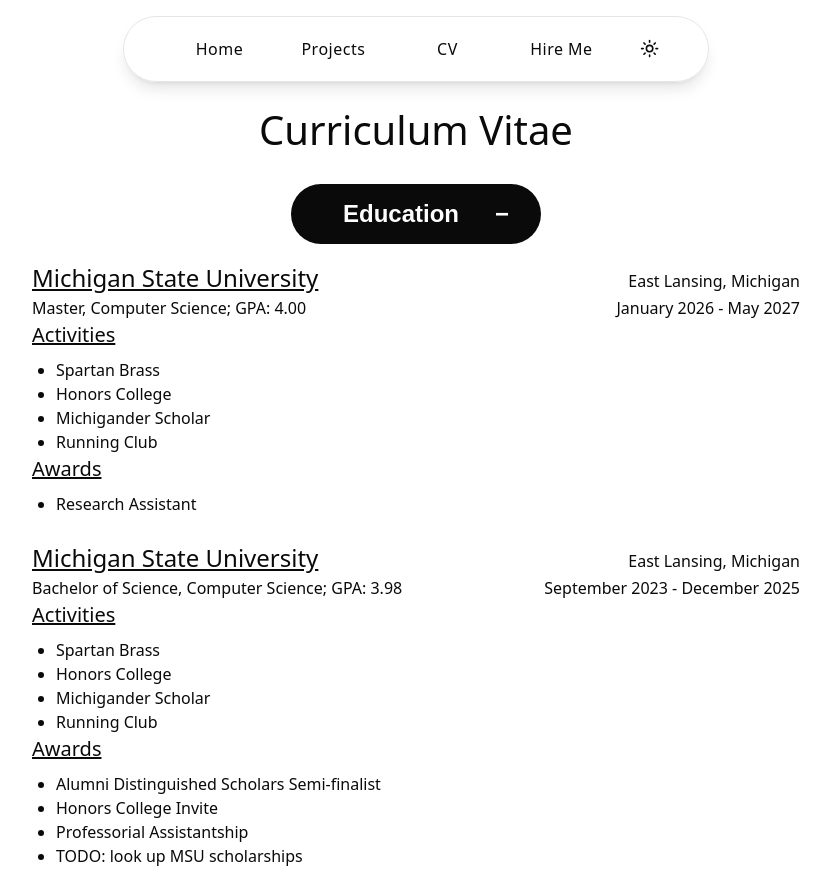
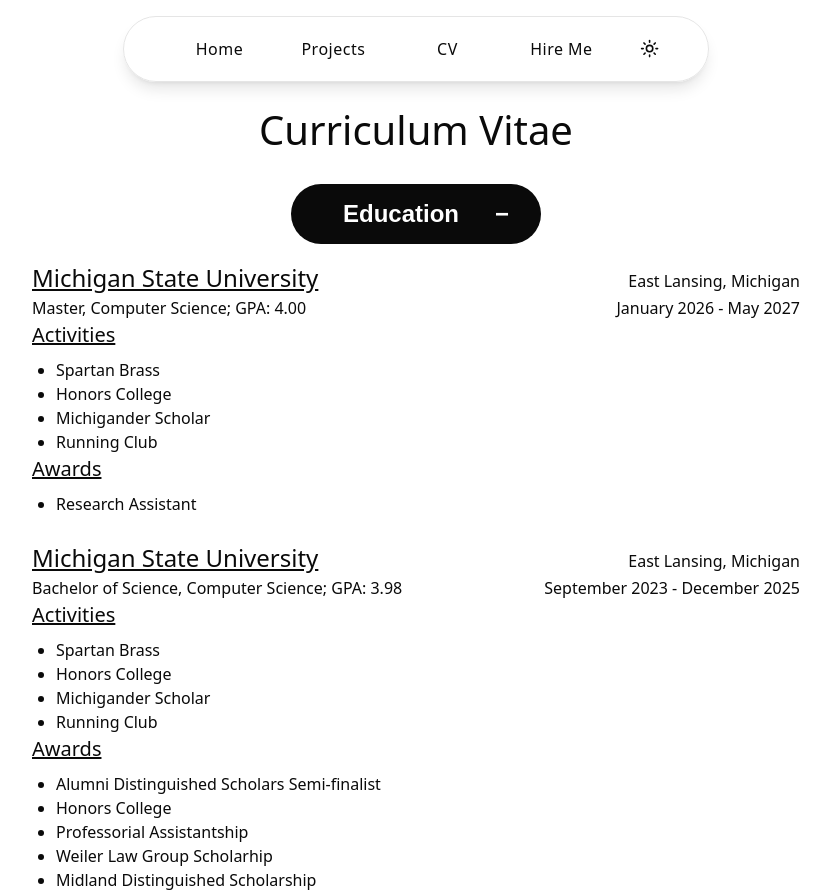
Before and after one commit to qfransen/qfransen.github.io, a Next.js app: page /cv in a window 1280 px wide. Shown: the top 896 px of the page, without its empty margins (224-1054 px from the left). Built offline with nearby package versions, Linux system fonts and the light colour scheme.

Commit message:
update CV awards

```diff
--- a/src/app/cv/page.tsx
+++ b/src/app/cv/page.tsx
@@ -83,7 +83,10 @@ function fullEducation(): JSX.Element {
         'September 2023 - December 2025', 'Bachelor of Science, Computer Science',
         ['Spartan Brass', 'Honors College', 'Michigander Scholar','Running Club'],
             ['Alumni Distinguished Scholars Semi-finalist',
-            'Honors College Invite', 'Professorial Assistantship', 'TODO: look up MSU scholarships'])}
+            'Honors College', 'Professorial Assistantship',
+            'Weiler Law Group Scholarhip', 'Midland Distinguished Scholarship',
+            'Marion L. and Harriet I. Bandeen Scholarship', 'Richard Reed Scholarship/Fellowship',
+            'Reetz Family Honors College Scholarship'])}
 
         {createEducation('Delta College', 'University Center, Michigan', '3.99',
         'September 2020 - April 2023', 'Associate in Science, General Science',
```
